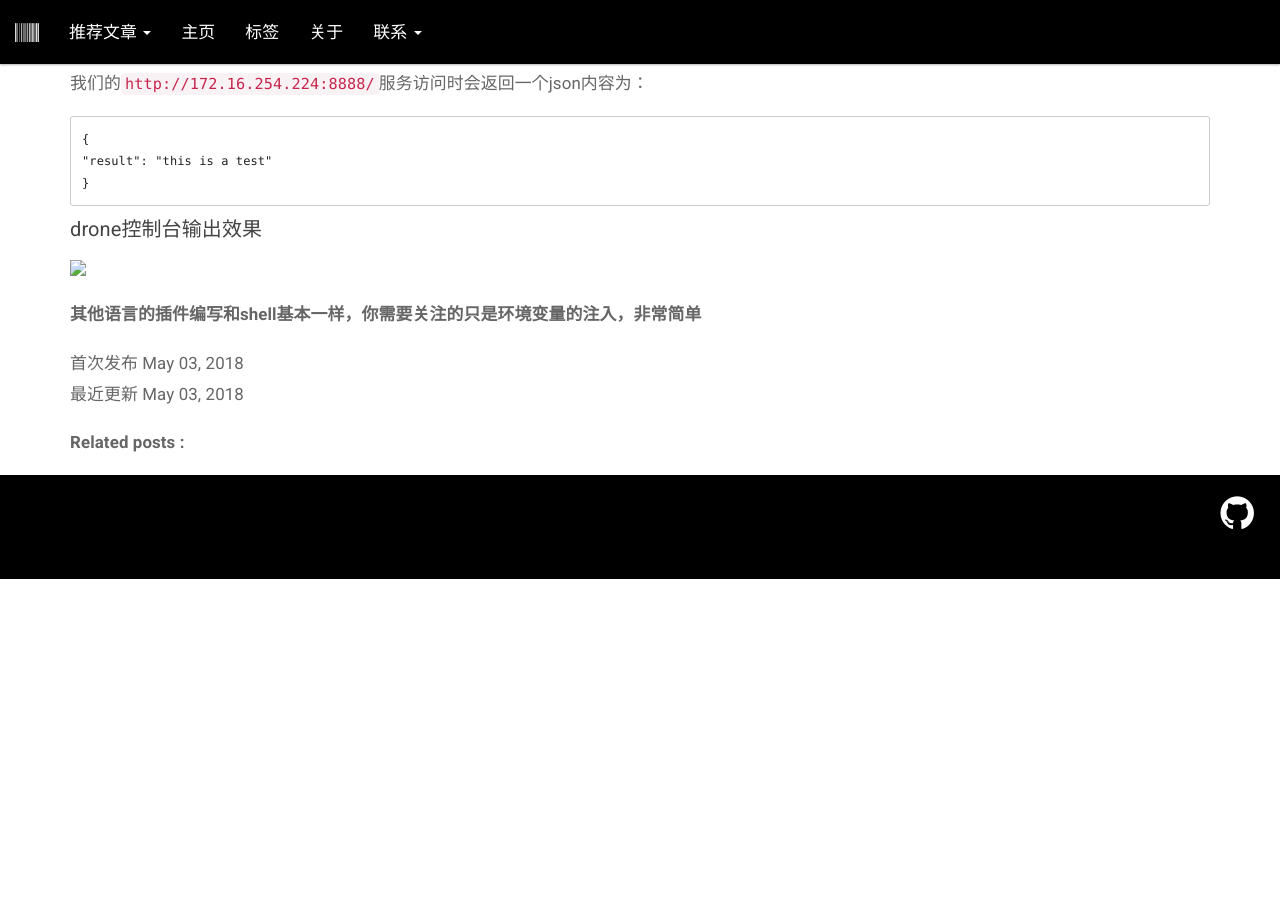
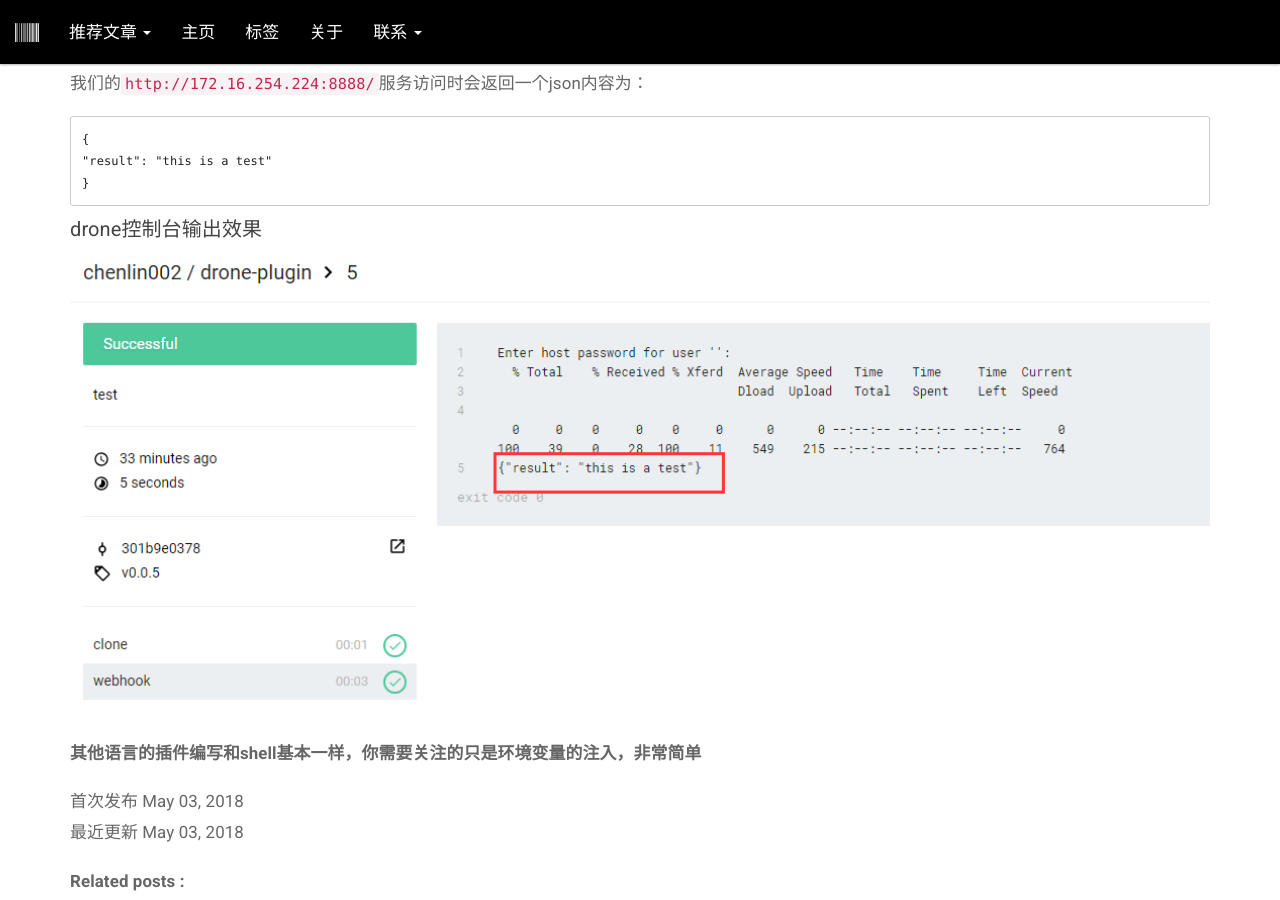
Before and after one commit to FinTechOps/FinTechOps.github.io, a Jekyll site: the page built from _posts/2018-05-03-drone-custom-plugin.md, in a window 1280 px wide and 900 px high, scrolled down 1942 px. Built offline with Jekyll 4.4.1, drawn with Linux system fonts in a browser that asks for light colours; comment, search, counter and statistics services are not loaded; before the commit the page ends 2521 px from its top, so only the background shows below that.

Commit message:
drone图片

```diff
--- a/_posts/2018-05-03-drone-custom-plugin.md
+++ b/_posts/2018-05-03-drone-custom-plugin.md
@@ -104,7 +104,7 @@ pipeline:
 ##### drone控制台输出效果
 
 
-<img src="/images/posts/drone-custom-plugin/drone-plugin-demo.png" width="100%"/>
+<img src="/assets/images/posts/drone-custom-plugin/drone-plugin-demo.png" width="100%"/>
 
 
 
```
